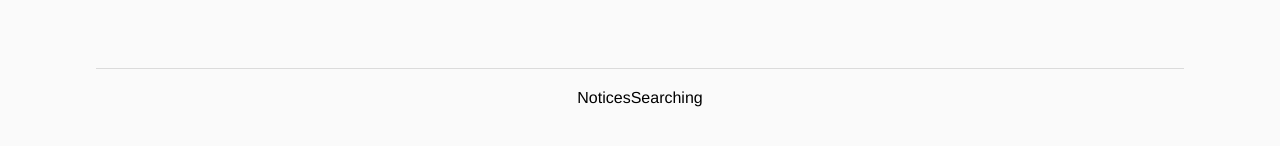
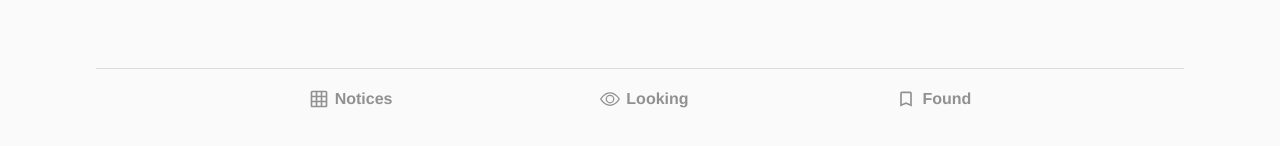
Before and after one commit to dan-k-park/Lost-and-Pound, a React (Create React App) app in the folder client/: page /biceros in a window 1280 px wide. Shown: the part 272-418 px from the top of the page. Built offline with nearby package versions, Linux system fonts and the light colour scheme; what google-maps-react would draw is missing.

Commit message:
profile page is fully responsive

```diff
--- a/client/src/components/NoticesGrid/index.jsx
+++ b/client/src/components/NoticesGrid/index.jsx
@@ -1,5 +1,9 @@
 import React, { useState } from "react";
+import useWindowSize from "../../hooks/useWindowSize";
 import styled from "styled-components";
+import { IconContext } from "react-icons/lib";
+import { MdGridOn, MdBookmarkBorder, MdPersonPin } from "react-icons/md";
+import { BsEye } from "react-icons/bs";
 
 const Container = styled.div`
   width: 100%;
@@ -8,30 +12,71 @@ const Container = styled.div`
   border-width: 1.5px;
   border-color: #dbdbdb;
   justify-content: center;
+
+  @media only Screen and (max-width: 768px) {
+    border-top: none;
+    border-bottom: solid;
+    border-width: 1.5px;
+    border-color: #dbdbdb;
+  }
 `;
 
 const Tabs = styled.div`
   display: flex;
-  justify-content: space-between;
-  width: 600px:
+  justify-content: space-around;
+  width: 80%;
 `;
 
 const Tab = styled.div`
-  text-align: center;
+  display: flex;
+  align-items: center;
   padding: 20px 0;
+  font-size: 16px;
+  font-weight: 600;
+  color: #919191;
   cursor: pointer;
+`;
+
+const Label = styled.div`
+  display: flex;
+  align-items: center;
+
+  @media only Screen and (max-width: 768px) {
+    display: none;
+  }
 `;
 
 const NoticesGrid = () => {
   const [toggleTab, setToggleTab] = useState(1);
 
   return (
-    <Container>
-      <Tabs>
-        <Tab>Notices</Tab>
-        <Tab>Searching</Tab>
-      </Tabs>
-    </Container>
+    <IconContext.Provider
+      value={{
+        style: {
+          verticalAlign: "middle",
+          color: "#919191",
+          fontSize: `${useWindowSize().width > 768 ? "20px" : "30px"}`,
+          marginRight: "6px",
+        },
+      }}
+    >
+      <Container>
+        <Tabs>
+          <Tab>
+            <MdGridOn />
+            <Label>Notices</Label>
+          </Tab>
+          <Tab>
+            <BsEye />
+            <Label>Looking</Label>
+          </Tab>
+          <Tab>
+            <MdBookmarkBorder />
+            <Label>Found</Label>
+          </Tab>
+        </Tabs>
+      </Container>
+    </IconContext.Provider>
   );
 };
 
--- /dev/null
+++ b/client/src/hooks/useWindowSize.js
@@ -0,0 +1,21 @@
+import { useState, useEffect } from "react";
+
+const useWindowSize = () => {
+  const [windowWidth, setWindowWidth] = useState({ width: undefined });
+  useEffect(() => {
+    console.log(windowWidth);
+    const handleResize = () => {
+      setWindowWidth({
+        width: window.innerWidth,
+      });
+    };
+
+    window.addEventListener("resize", handleResize);
+
+    handleResize();
+    return () => window.removeEventListener("resize", handleResize);
+  }, []);
+  return windowWidth;
+};
+
+export default useWindowSize;
--- a/client/src/pages/Profile/index.jsx
+++ b/client/src/pages/Profile/index.jsx
@@ -104,7 +104,7 @@ const MobileLogistics = styled.ul`
     align-items: center;
     width: 100%;
     border-style: solid none solid none;
-    border-width: thin;
+    border-width: 1.5px;
     border-color: #dbdbdb;
     height: 70px;
   }
```
